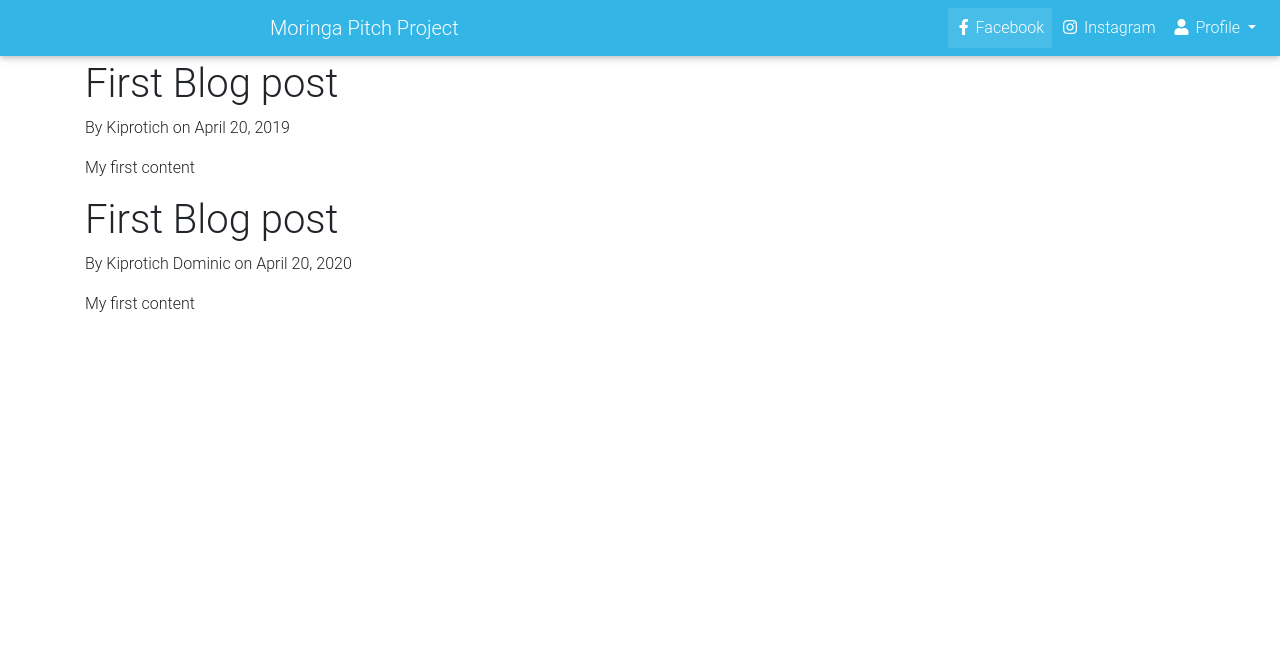
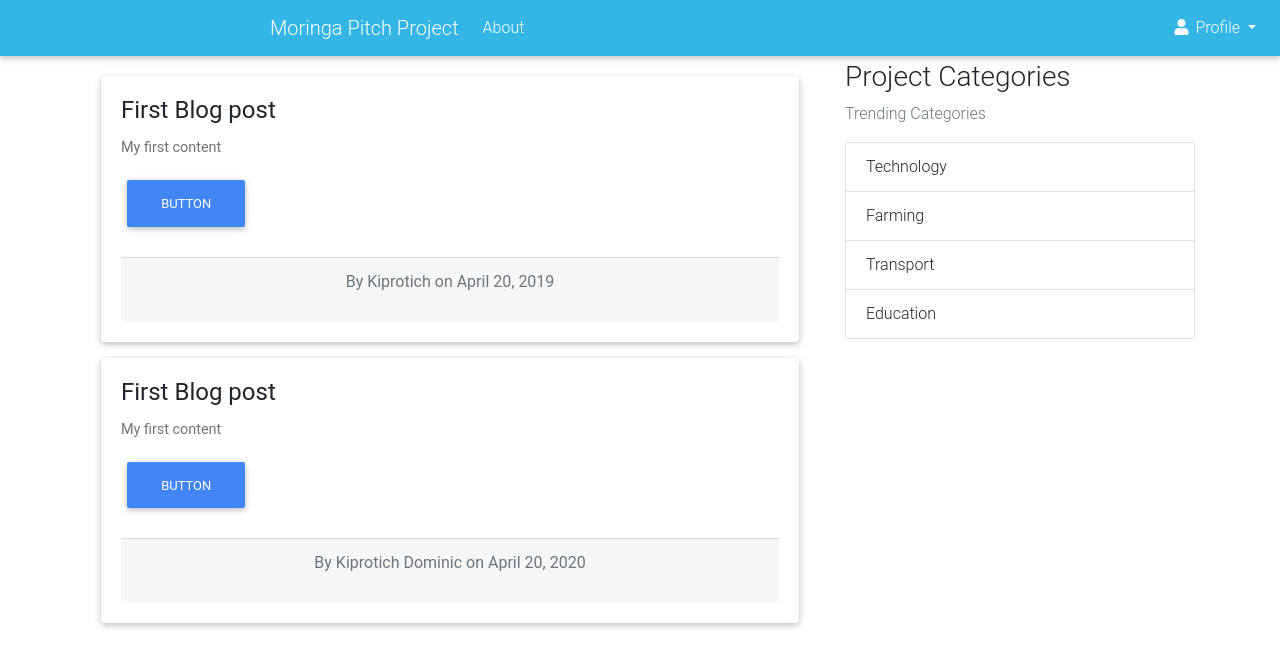
Before and after one commit to kiprotichdominic/Moringa-Project-Pitch, a Flask app: page / in a window 1280 px wide. Shown: the top 667 px of the page. Run offline with Flask 2, Linux system fonts and the light colour scheme; some libraries are stand-ins or nearby versions; some web fonts are replaced.

Commit message:
add card to index.html

```diff
--- /dev/null
+++ b/static/css/main.css
@@ -0,0 +1,9 @@
+.fa, .fab, .fad, .fal, .far, .fas {
+    -moz-osx-font-smoothing: grayscale;
+    -webkit-font-smoothing: antialiased;
+    display: inline-block;
+    font-style: normal;
+    font-variant: normal;
+    text-rendering: auto;
+    line-height: 1;
+}
--- a/templates/index.html
+++ b/templates/index.html
@@ -1,8 +1,15 @@
 {% extends "layout.html" %}
 {% block content %}
     {% for post in posts %}
-        <h1>{{post.title}}</h1>
-        <p>By {{post.author}} on {{post.date_posted}}</p>
-        <p>{{post.content}}</p>
+        <div class="card m-3">
+            <div class="card-body">
+              <h4 class="card-title"><a>{{post.title}}</a></h4>
+              <p class="card-text">{{post.content}}</p>
+              <a href="#" class="btn btn-primary">Button</a>
+              <div class="card-footer text-muted text-center mt-4">
+                 <p>By {{post.author}} on {{post.date_posted}}</p>
+              </div>
+            </div>
+          </div>
     {% endfor %}
 {% endblock content %}
--- a/templates/layout.html
+++ b/templates/layout.html
@@ -14,6 +14,7 @@
     />
     <link rel="stylesheet" href="../static/css/mdb.min.css">
     <link rel="stylesheet" href="../static/css/style.min.css">
+    <link rel="stylesheet" href="../static//css//main.css">
     {% if title %}
     <title>Moringa Pitch Project - {{title}}</title>
     {% else %}
@@ -25,9 +26,26 @@
     {% block navbar %}
     {% include 'navbar.html' %}
     {% endblock %}
-    <div class="container">
-        {% block content %} {% endblock content %}
-    </div>
+    <main role="main" class="container">
+        <div class="row">
+          <div class="col-md-8">
+            {% block content %}{% endblock %}
+          </div>
+          <div class="col-md-4">
+            <div class="content-section">
+              <h3>Project Categories</h3>
+              <p class='text-muted'>Trending Categories
+                <ul class="list-group">
+                  <li class="list-group-item">Technology</li>
+                  <li class="list-group-item">Farming</li>
+                  <li class="list-group-item">Transport</li>
+                  <li class="list-group-item">Education</li>
+                </ul>
+              </p>
+            </div>
+          </div>
+        </div>
+      </main>
     <!-- Footer block  -->
     {% block footer %}
     {% include 'footer.html' %}
--- a/templates/navbar.html
+++ b/templates/navbar.html
@@ -1,13 +1,18 @@
 <!--Navbar -->
 <nav class="mb-1 navbar navbar-expand-lg navbar-dark info-color">
-    <a class="navbar-brand" href="#">Moringa Pitch Project</a>
+    <a class="navbar-brand" href="/">Moringa Pitch Project</a>
     <button class="navbar-toggler" type="button" data-toggle="collapse" data-target="#navbarSupportedContent-4"
       aria-controls="navbarSupportedContent-4" aria-expanded="false" aria-label="Toggle navigation">
       <span class="navbar-toggler-icon"></span>
     </button>
     <div class="collapse navbar-collapse" id="navbarSupportedContent-4">
+        <ul class="navbar-nav">
+            <li class="nav-item">
+                <a class="nav-item nav-link" href="/about">About</a>
+              </li>
+        </ul>
       <ul class="navbar-nav ml-auto">
-        <li class="nav-item active">
+        <!-- <li class="nav-item active">
           <a class="nav-link" href="#">
             <i class="fab fa-facebook-f"></i> Facebook
             <span class="sr-only">(current)</span>
```
Also changed, not shown: other parts of templates/navbar.html (+5 -4 lines).
